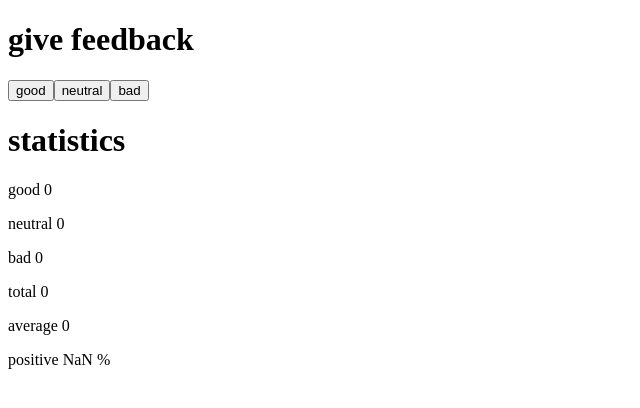
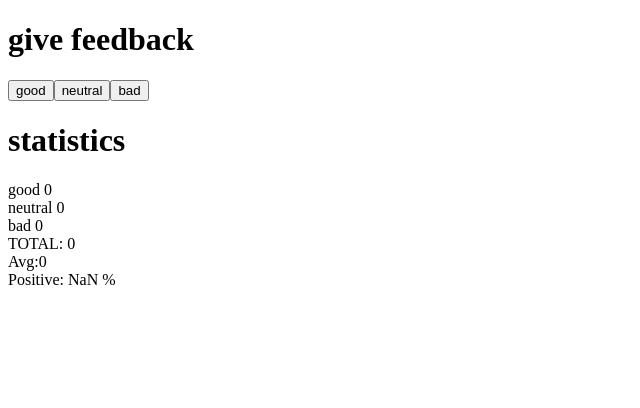
Before and after one commit to jonathanmani/FullStackOpen, a React (Create React App) app in the folder part01_intro_to_react/: page / in a window 1280 px wide. Shown: the top 408 px of the page, without its empty margins (0-640 px from the left). Built offline with nearby package versions, Linux system fonts and the light colour scheme.

Commit message:
created a Statistics component to display all the data

```diff
--- a/part01_intro_to_react/src/App.js
+++ b/part01_intro_to_react/src/App.js
@@ -5,6 +5,19 @@ const Button = ({ handleClick, text }) => (
     {text}
   </button>
 )
+
+const Statistics = ({ goodStats, neutralStats, badStats, allStats }) => {
+  return (
+    <>
+      <div>good {goodStats}</div>
+      <div>neutral {neutralStats}</div>
+      <div>bad {badStats}</div>
+      <div>TOTAL: {allStats} </div>
+      <div>Avg:{allStats / 3} </div>
+      <div>Positive: {goodStats / allStats} %</div>
+    </>
+  )
+}
 
 const App = () => {
   // save clicks of each button to its own state
@@ -33,12 +46,7 @@ const App = () => {
       <Button handleClick={badClicks} text='bad' />
 
       <h1>statistics</h1>
-      <p>good {good}</p>
-      <p>neutral {neutral}</p>
-      <p>bad {bad}</p>
-      <p>total {all}</p>
-      <p>average {all / 3}</p>
-      <p>positive {good / all} % </p>
+      <Statistics goodStats={good} neutralStats={neutral} badStats={bad} allStats={all} />
     </div>
   )
 }
```
